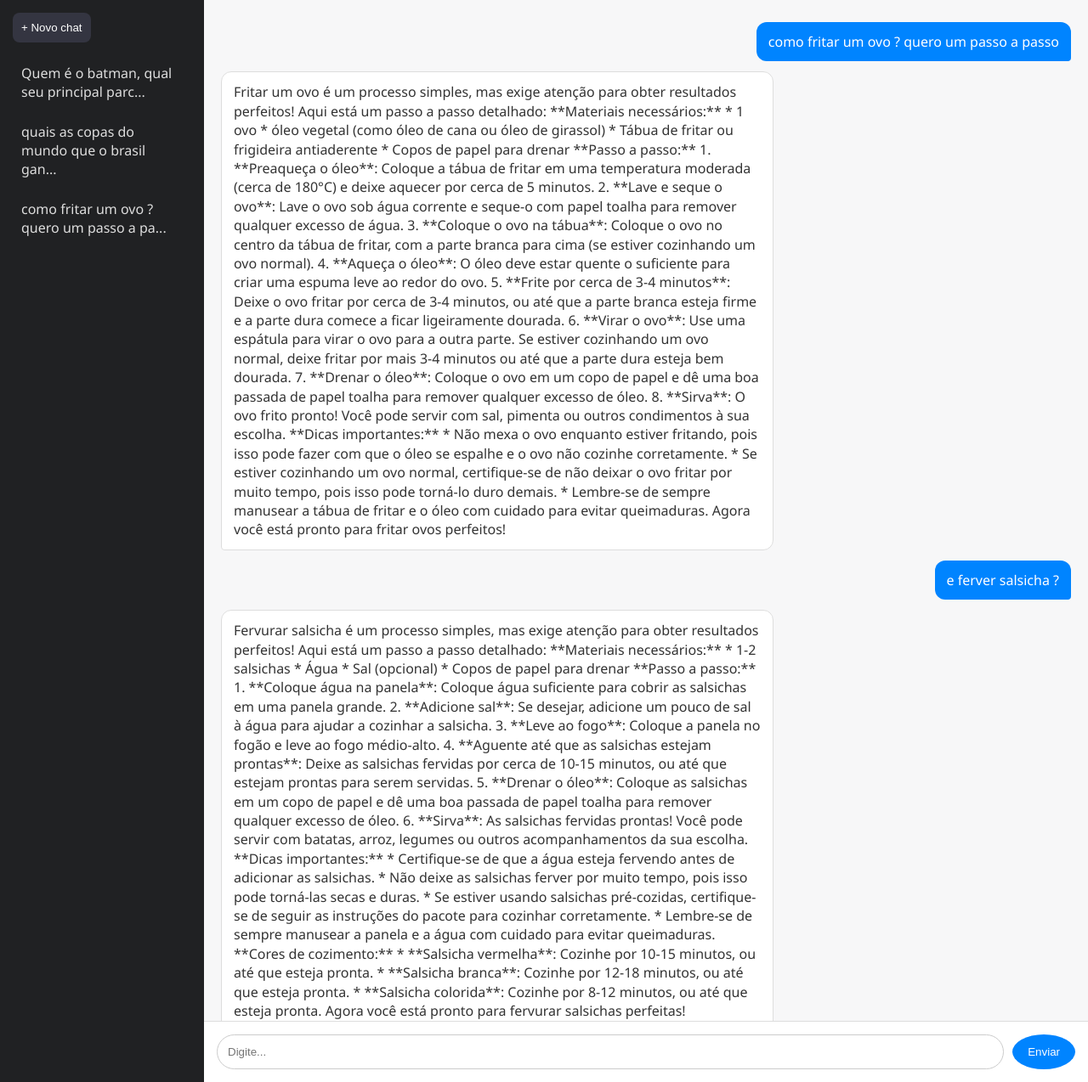
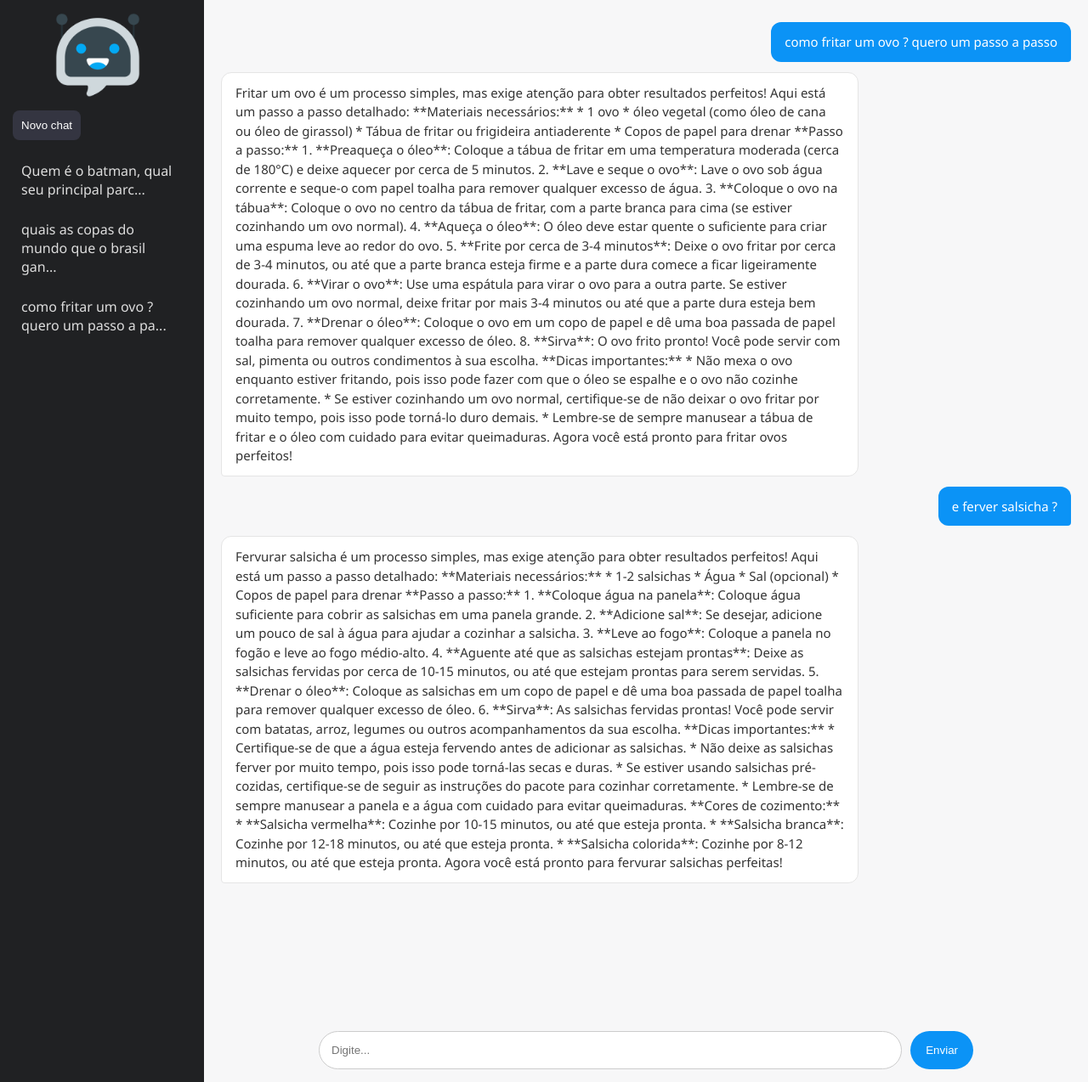
Before and after one commit to MaiconWS/IaChat, a Flask app: page /chat/1 in a window 1280 px wide. Shown: the whole page at 85% size. Run offline with Flask 3, Linux system fonts and the light colour scheme; data comes from the database, SQL or seed files in the repository; both versions use the stored data as it was after the commit.

Commit message:
Alteração layout

```diff
--- a/ChatOllama/static/style.css
+++ b/ChatOllama/static/style.css
@@ -72,17 +72,18 @@ body {
 }
 
 .msg {
-    max-width: 65%;
-    padding: 12px 14px;
+    max-width: 75%;
+    padding: 12px 16px;
     margin: 6px 0;
     border-radius: 12px;
-    line-height: 1.4;
+    line-height: 1.5;
     word-wrap: break-word;
+    font-size: 15px;
 }
 
 /* usuário */
 .user {
-    background: #0084ff;
+    background: #0b93f6;
     color: white;
     margin-left: auto;
     border-bottom-right-radius: 4px;
@@ -91,7 +92,7 @@ body {
 /* IA */
 .ia {
     background: #ffffff;
-    border: 1px solid #ddd;
+    border: 1px solid #e5e5e5;
     color: #333;
     margin-right: auto;
     border-bottom-left-radius: 4px;
@@ -99,19 +100,22 @@ body {
 
 /* INPUT */
 .form {
+    width: 100%;
+    max-width: 800px;
     display: flex;
+    gap: 10px;
     padding: 15px;
-    background: #ffffff;
-    border-top: 1px solid #ddd;
+    position: sticky;
+    bottom: 0;
+    background: #f7f7f8;
 }
 
 .form input {
     flex: 1;
-    padding: 12px;
+    padding: 14px;
     border-radius: 25px;
     border: 1px solid #ccc;
     outline: none;
-    transition: 0.2s;
 }
 
 .form input:focus {
@@ -119,14 +123,12 @@ body {
 }
 
 .form button {
-    margin-left: 10px;
     padding: 12px 18px;
+    border-radius: 25px;
     border: none;
-    border-radius: 50%;
-    background: #0084ff;
+    background: #0b93f6;
     color: white;
     cursor: pointer;
-    transition: 0.2s;
 }
 
 .form button:hover {
@@ -148,3 +150,18 @@ body {
     margin: auto;
     color: #555;
 }
+
+.icon {
+    width: 100px;
+    margin-bottom: 10px;
+    margin-left: 50px;
+}
+
+
+.chat {
+    flex: 1;
+    display: flex;
+    flex-direction: column;
+    align-items: center;
+    background: #f7f7f8;
+}
--- a/ChatOllama/templates/index.html
+++ b/ChatOllama/templates/index.html
@@ -7,13 +7,15 @@
 </head>
 
 <body>
+<!-- HEADER -->
 
 <div class="layout">
-
     <!-- SIDEBAR -->
     <div class="sidebar">
         <form action="/novo" method="post">
-            <button>+ Novo chat</button>
+            <img class="icon" src="{{ url_for('static', filename='../static/image/chatbot.png') }}" alt="Novo chat">
+            <br>
+            <button> Novo chat</button>
         </form>
 
         {% for c in chats %}
```
Also changed, not shown: ChatOllama/chats.db, ChatOllama/static/image/chatbot.png (added), ChatOllama/static/image/logo.png (added).
